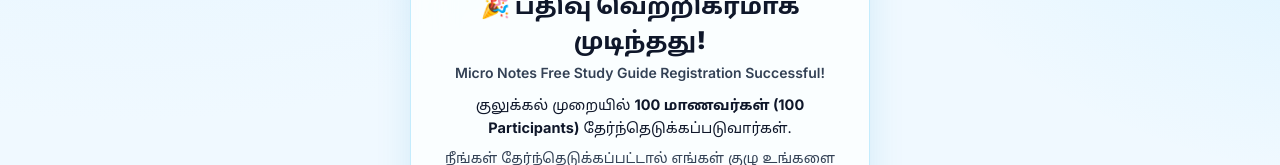
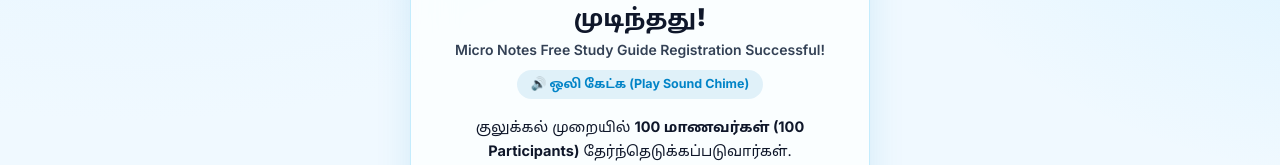
Before and after one commit to Prakash003-hub/ad, a React (Vite) app: page /success in a window 1280 px wide. Shown: the part 279-444 px from the top of the page. Built offline with nearby package versions, Linux system fonts and the light colour scheme; no server answers.

Commit message:
jekjbhji

```diff
--- a/src/components/SuccessPage.jsx
+++ b/src/components/SuccessPage.jsx
@@ -1,9 +1,50 @@
+import { useEffect } from 'react'
 import { useLocation, useNavigate } from 'react-router-dom'
+
+function playSuccessChime() {
+  try {
+    const AudioCtx = window.AudioContext || window.webkitAudioContext
+    if (!AudioCtx) return
+    const ctx = new AudioCtx()
+
+    // 4-note ascending major chord: C5 -> E5 -> G5 -> C6
+    const notes = [
+      { freq: 523.25, time: 0, dur: 0.18 },
+      { freq: 659.25, time: 0.10, dur: 0.18 },
+      { freq: 783.99, time: 0.20, dur: 0.22 },
+      { freq: 1046.50, time: 0.32, dur: 0.65 }
+    ]
+
+    notes.forEach(({ freq, time, dur }) => {
+      const osc = ctx.createOscillator()
+      const gain = ctx.createGain()
+
+      osc.type = 'sine'
+      osc.frequency.setValueAtTime(freq, ctx.currentTime + time)
+
+      gain.gain.setValueAtTime(0.001, ctx.currentTime + time)
+      gain.gain.exponentialRampToValueAtTime(0.25, ctx.currentTime + time + 0.03)
+      gain.gain.exponentialRampToValueAtTime(0.0001, ctx.currentTime + time + dur)
+
+      osc.connect(gain)
+      gain.connect(ctx.destination)
+
+      osc.start(ctx.currentTime + time)
+      osc.stop(ctx.currentTime + time + dur)
+    })
+  } catch (e) {
+    // Ignore audio context block if restricted by browser autoplay policies
+  }
+}
 
 export default function SuccessPage() {
   const navigate = useNavigate()
   const location = useLocation()
   const registrationId = location.state?.registrationId
+
+  useEffect(() => {
+    playSuccessChime()
+  }, [])
 
   const shareMessage =
 `🎉 *மைக்ரோ நோட்ஸ் திறப்பு விழா சிறப்பு சலுகை!*
@@ -38,10 +79,33 @@ export default function SuccessPage() {
         </p>
 
         {registrationId && (
-          <p style={{ fontSize: 14, color: 'var(--sky-600)', fontWeight: 800, marginBottom: 16, background: 'var(--sky-100)', padding: '8px 16px', borderRadius: 999, display: 'inline-block' }}>
+          <p style={{ fontSize: 14, color: 'var(--sky-600)', fontWeight: 800, marginBottom: 12, background: 'var(--sky-100)', padding: '8px 16px', borderRadius: 999, display: 'inline-block' }}>
             பதிவு எண் (Registration ID): {registrationId}
           </p>
         )}
+
+        <div>
+          <button
+            type="button"
+            onClick={playSuccessChime}
+            style={{
+              background: 'rgba(2, 132, 199, 0.1)',
+              border: 'none',
+              color: 'var(--sky-700)',
+              padding: '6px 14px',
+              borderRadius: 999,
+              fontSize: 12.5,
+              fontWeight: 700,
+              cursor: 'pointer',
+              marginBottom: 16,
+              display: 'inline-flex',
+              alignItems: 'center',
+              gap: 6
+            }}
+          >
+            🔊 ஒலி கேட்க (Play Sound Chime)
+          </button>
+        </div>
 
         <p style={{ fontSize: 14.5, lineHeight: 1.6, marginBottom: 8, color: 'var(--ink-900)' }}>
           குலுக்கல் முறையில் <strong>100 மாணவர்கள் (100 Participants)</strong> தேர்ந்தெடுக்கப்படுவார்கள்.
```
